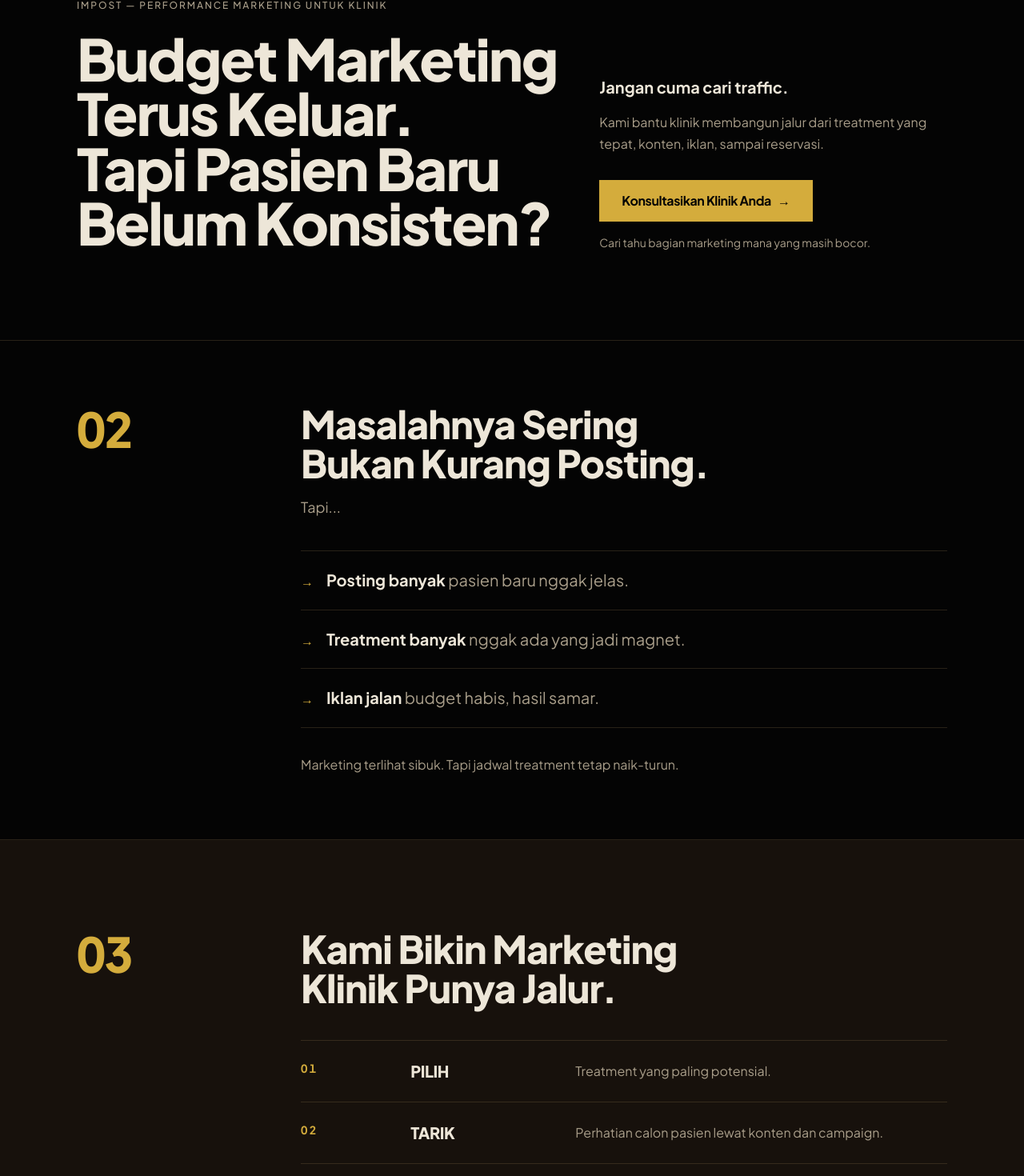
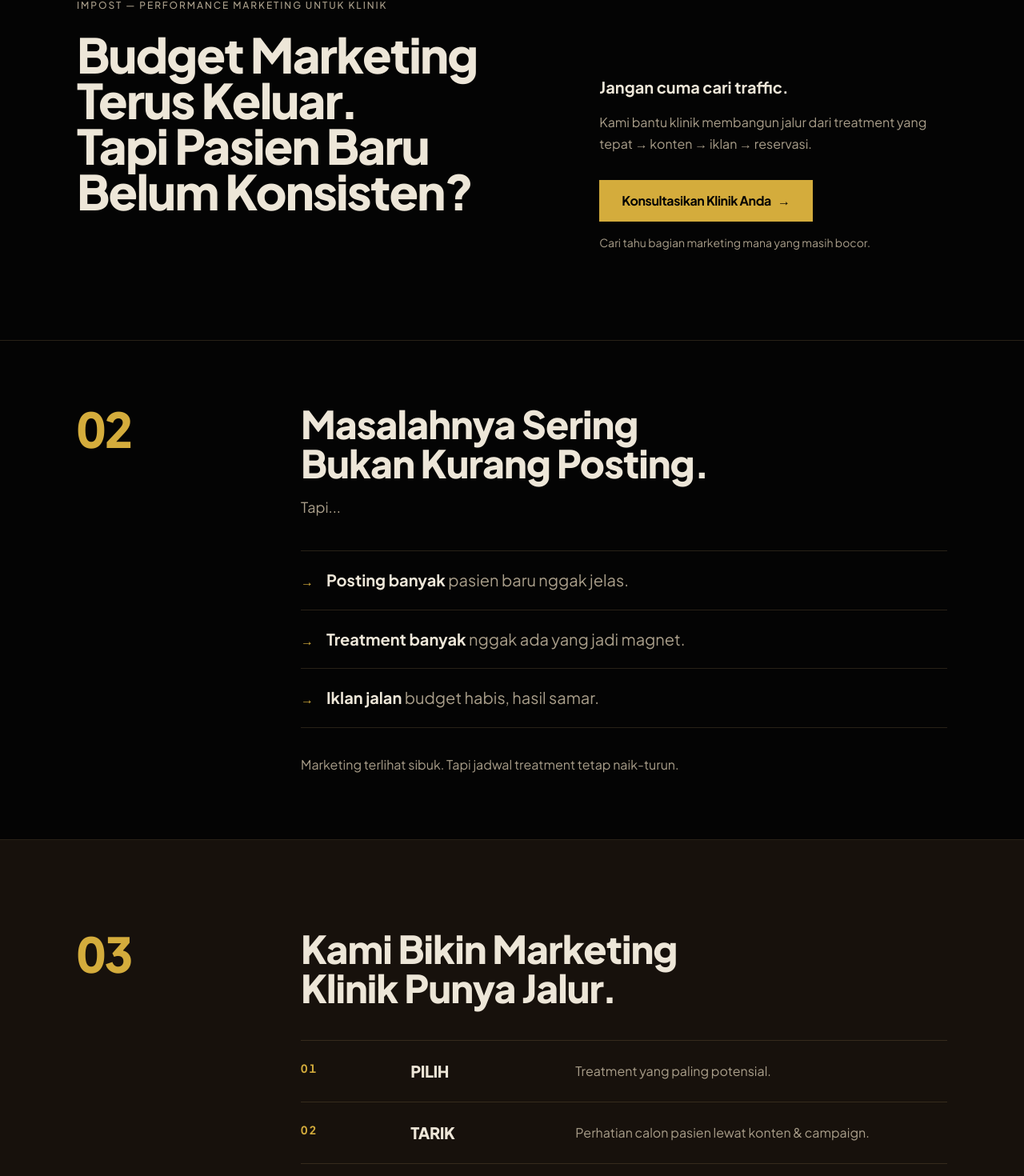
Before and after one commit to akmlrhim/ads-impost, a Next.js app: page /klinik in a window 1280 px wide. Shown: the part 178-1648 px from the top of the page at 80% size. Built offline with nearby package versions, Linux system fonts and the light colour scheme.

Commit message:
fix: verbatim brief copy, hero scale discipline

```diff
--- a/app/klinik/page.tsx
+++ b/app/klinik/page.tsx
@@ -22,7 +22,7 @@ const PATH = [
   {
     no: "02",
     name: "TARIK",
-    desc: "Perhatian calon pasien lewat konten dan campaign.",
+    desc: "Perhatian calon pasien lewat konten & campaign.",
   },
   {
     no: "03",
@@ -34,9 +34,9 @@ const PATH = [
 
 const SERVICES = [
   "Strategy Marketing",
-  "Content dan Social Media",
+  "Content & Social Media",
   "Performance Marketing",
-  "Website dan Landing Page",
+  "Website & Landing Page",
 ];
 
 export default function KlinikPage() {
@@ -59,7 +59,7 @@ export default function KlinikPage() {
                 </p>
               </Reveal>
               <Reveal delay={60}>
-                <h1 className="mt-6 text-5xl leading-[0.95] font-extrabold tracking-[-0.03em] text-balance md:text-7xl">
+                <h1 className="mt-6 text-5xl leading-[0.95] font-extrabold tracking-[-0.03em] text-balance md:text-6xl">
                   Budget Marketing Terus Keluar. Tapi Pasien Baru Belum
                   Konsisten?
                 </h1>
@@ -69,8 +69,8 @@ export default function KlinikPage() {
               <Reveal delay={120}>
                 <p className="text-xl font-bold">Jangan cuma cari traffic.</p>
                 <p className="mt-4 max-w-md text-base leading-[1.7] text-impost-ink-dim">
-                  Kami bantu klinik membangun jalur dari treatment yang tepat,
-                  konten, iklan, sampai reservasi.
+                  Kami bantu klinik membangun jalur dari treatment yang tepat →
+                  konten → iklan → reservasi.
                 </p>
                 <div className="mt-8">
                   <CtaPlate href={WA_KLINIK}>
--- a/app/property/page.tsx
+++ b/app/property/page.tsx
@@ -54,15 +54,15 @@ const PATH = [
 
 const SERVICES = [
   {
-    name: "Branding dan Growth",
-    desc: "Positioning dan arah komunikasi project.",
+    name: "Branding & Growth",
+    desc: "Positioning & arah komunikasi project.",
   },
   {
-    name: "Content dan Social Media",
+    name: "Content & Social Media",
     desc: "Membuat project lebih menarik dan mudah dipahami.",
   },
   {
-    name: "Website dan Landing Page",
+    name: "Website & Landing Page",
     desc: "Tempat buyer mempelajari project sebelum bertanya.",
   },
   {
@@ -70,7 +70,7 @@ const SERVICES = [
     desc: "Mendatangkan audience dan mengoptimalkan campaign.",
   },
   {
-    name: "Creative dan Production",
+    name: "Creative & Production",
     desc: "Visual yang membuat project lebih layak diperhatikan.",
   },
 ];
@@ -96,7 +96,7 @@ export default function PropertyPage() {
                 </p>
               </Reveal>
               <Reveal delay={60}>
-                <h1 className="mt-6 text-5xl leading-[0.95] font-extrabold tracking-[-0.03em] text-balance md:text-7xl">
+                <h1 className="mt-6 text-5xl leading-[0.95] font-extrabold tracking-[-0.03em] text-balance md:text-6xl">
                   Sudah Keluar Budget Marketing. Tapi Buyer Property Masih
                   Harus Dikejar Sales?
                 </h1>
@@ -110,9 +110,8 @@ export default function PropertyPage() {
                   sales mengulang penjelasan dari nol.
                 </p>
                 <p className="mt-4 max-w-md text-base leading-[1.7]">
-                  Kami membantu developer membangun jalur marketing dari
-                  menarik perhatian, membangun kepercayaan, sampai menghasilkan
-                  inquiry.
+                  Kami membantu developer membangun jalur marketing dari menarik
+                  perhatian → membangun kepercayaan → menghasilkan inquiry.
                 </p>
                 <div className="mt-8">
                   <CtaPlate href={WA_PROPERTY} tone="bronze">
```
